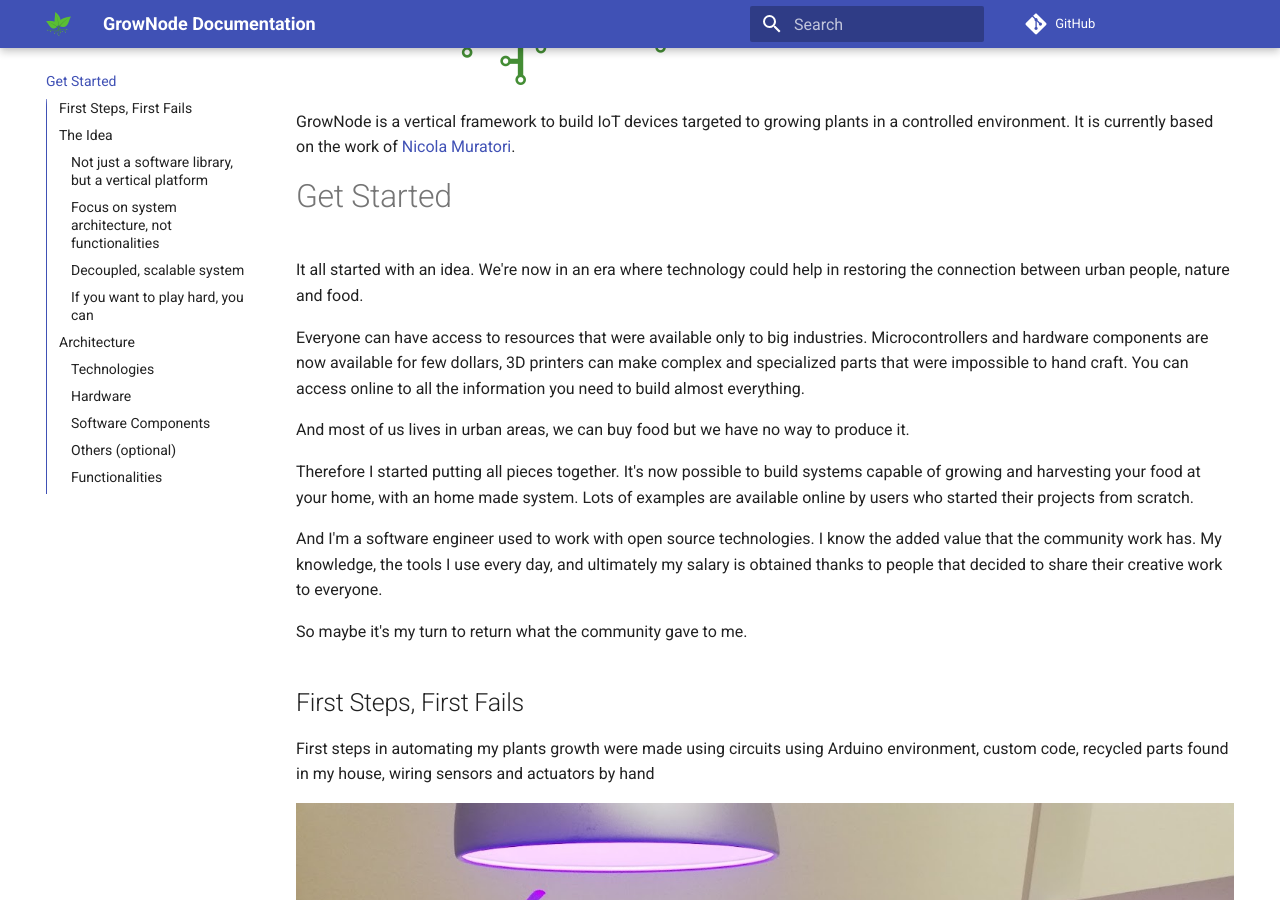
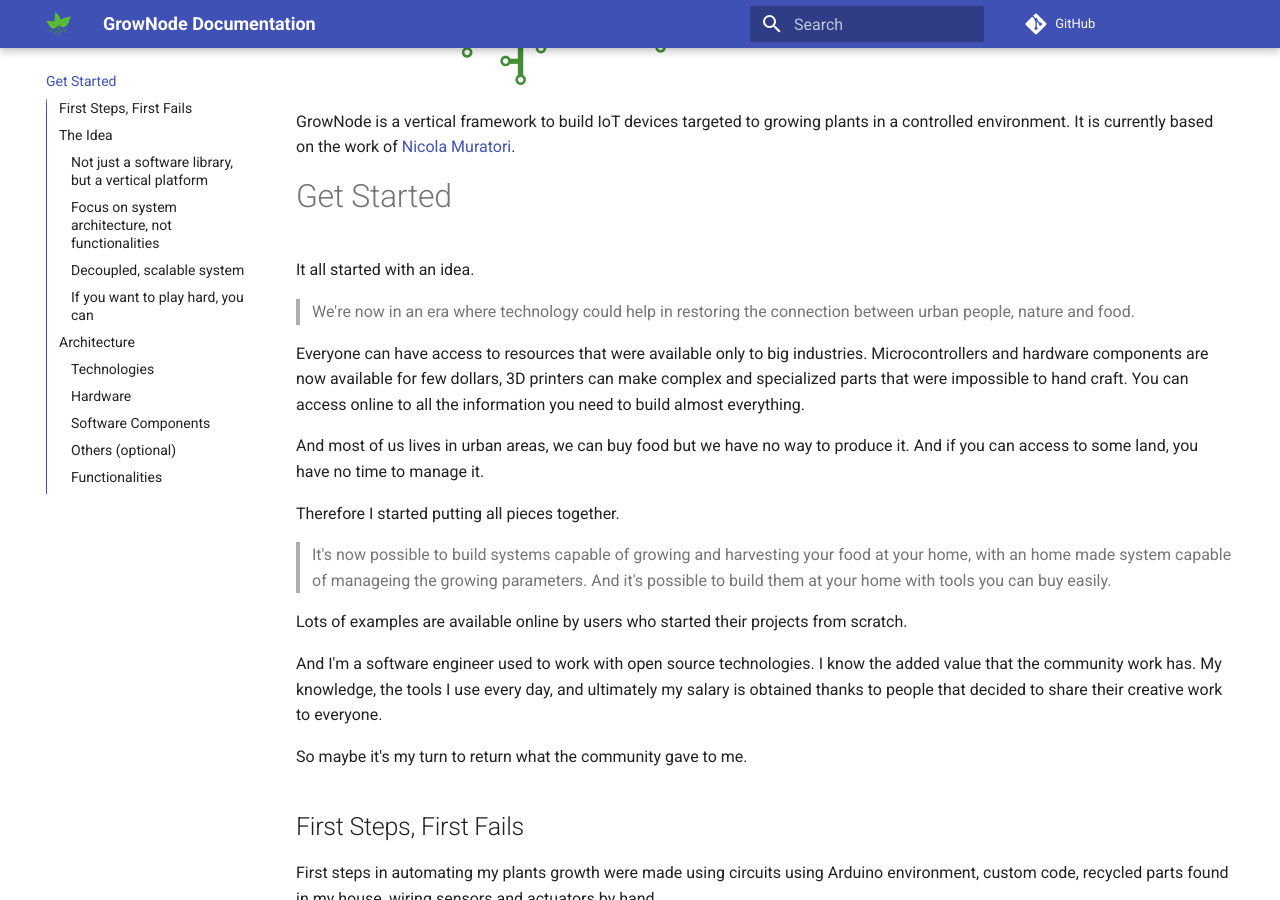
Before and after one commit to ogghst/grownode, an MkDocs documentation site: the page built from docs/index.md, in a window 1280 px wide and 900 px high, scrolled down 363 px. Built offline with MkDocs 1.6.1 and Material for MkDocs 9.7.7, drawn with Linux system fonts in a browser that asks for light colours; comment, search, counter and statistics services are not loaded.

Commit message:
Update index.md

```diff
--- a/docs/index.md
+++ b/docs/index.md
@@ -7,13 +7,19 @@ GrowNode is a vertical framework to build IoT devices targeted to growing plants
 
 # Get Started
 
-It all started with an idea. We're now in an era where technology could help in restoring the connection between urban people, nature and food.
+It all started with an idea.
+
+> We're now in an era where technology could help in restoring the connection between urban people, nature and food.
 
 Everyone can have access to resources that were available only to big industries. Microcontrollers and hardware components are now available for few dollars, 3D printers can make complex and specialized parts that were impossible to hand craft. You can access online to all the information you need to build almost everything.
 
-And most of us lives in urban areas, we can buy food but we have no way to produce it.
+And most of us lives in urban areas, we can buy food but we have no way to produce it. And if you can access to some land, you have no time to manage it.
 
-Therefore I started putting all pieces together. It's now possible to build systems capable of growing and harvesting your food at your home, with an home made system. Lots of examples are available online by users who started their projects from scratch.
+Therefore I started putting all pieces together.
+
+> It's now possible to build systems capable of growing and harvesting your food at your home, with an home made system capable of manageing the growing parameters. And it's possible to build them at your home with tools you can buy easily.
+
+Lots of examples are available online by users who started their projects from scratch.
 
 And I'm a software engineer used to work with open source technologies. I know the added value that the community work has. My knowledge, the tools I use every day, and ultimately my salary is obtained thanks to people that decided to share their creative work to everyone.
 
```
